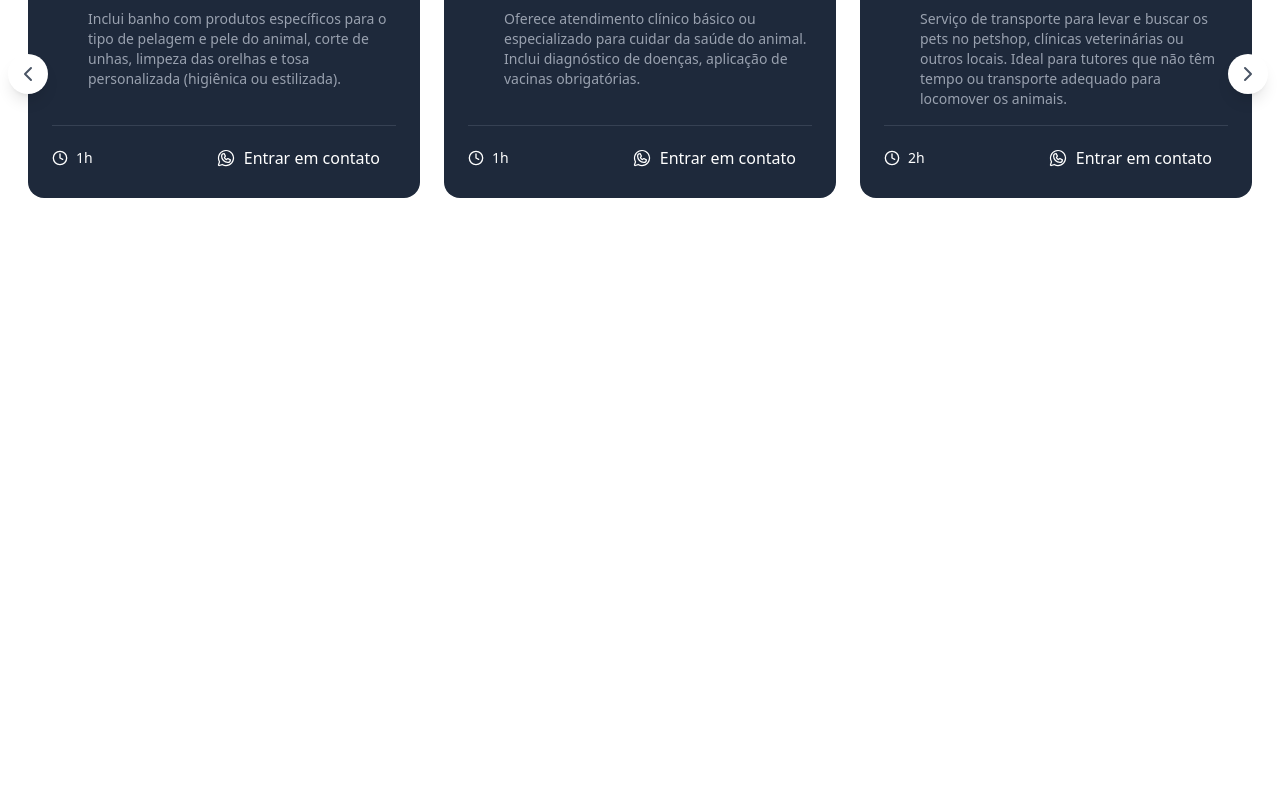
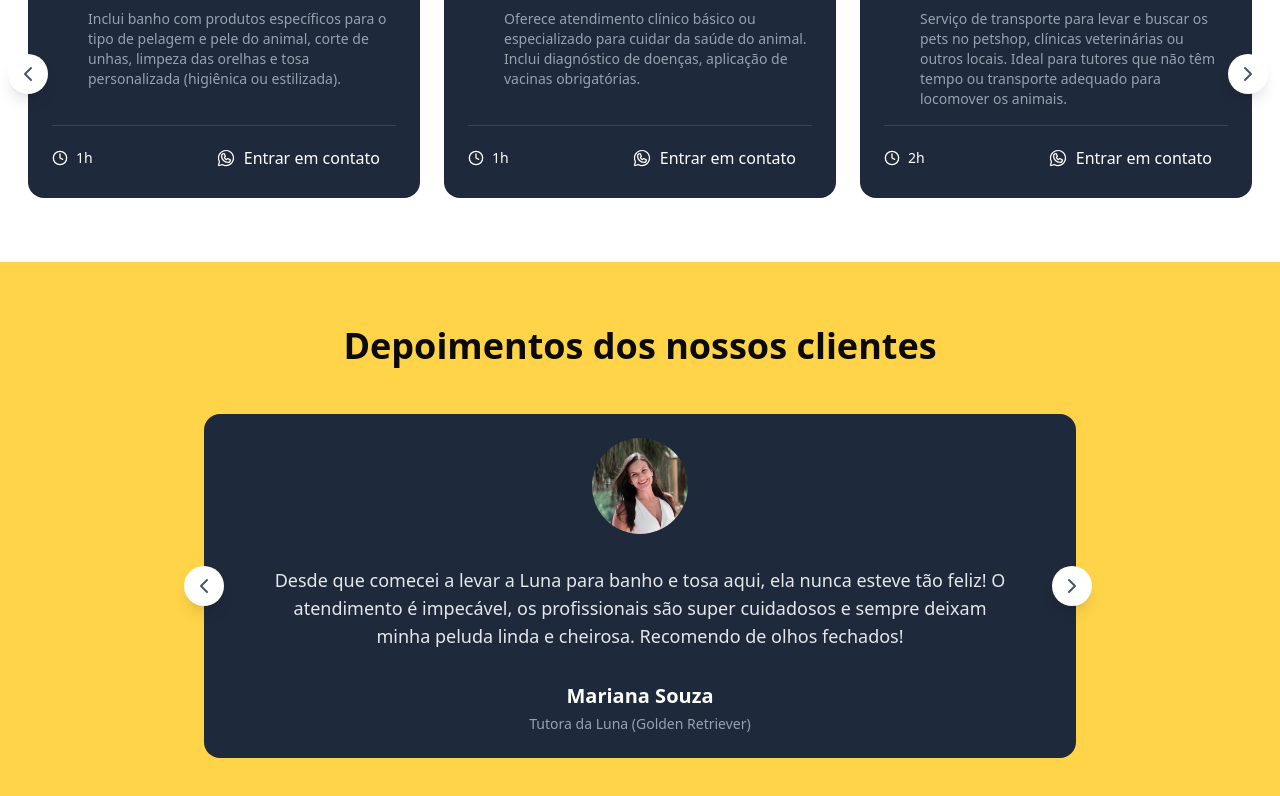
Before and after one commit to Leonardo-Maciel-S/petshop-next-js, a Next.js app: page / in a window 1280 px wide. Shown: the part 1230-2026 px from the top of the page. Before the commit the page ends 1492 px from the top, so only its background shows below. Built offline with nearby package versions, Linux system fonts and the light colour scheme.

Commit message:
create: completed testimonials section

```diff
--- a/src/app/_components/services.tsx
+++ b/src/app/_components/services.tsx
@@ -123,14 +123,14 @@
             </div>
 
             <button
-              className=" bg-white flex items-center justify-center rounded-full shadow-lg size-10 absolute left-3 -translate-y-1/2 -translate-x-1/2 top-1/2 z-10"
+              className=" bg-white flex items-center justify-center rounded-full shadow-lg size-10 absolute left-3 -translate-y-1/2 -translate-x-1/2 top-1/2 z-10 cursor-pointer"
               onClick={scrollPrev}
             >
               <ChevronLeft className="size-6 text-gray-600" />
             </button>
 
             <button
-              className=" bg-white flex items-center justify-center rounded-full shadow-lg size-10 absolute -right-1 -translate-y-1/2 top-1/2 z-10"
+              className=" bg-white flex items-center justify-center rounded-full shadow-lg size-10 absolute -right-1 -translate-y-1/2 top-1/2 z-10 cursor-pointer"
               onClick={scrollNext}
             >
               <ChevronRight className="size-6 text-gray-600" />
--- /dev/null
+++ b/src/app/_components/testimonials.tsx
@@ -0,0 +1,103 @@
+"use client";
+
+import useEmblaCarousel from "embla-carousel-react";
+import { ChevronLeft, ChevronRight } from "lucide-react";
+import tutor1 from "./../../../public/tutor1.png";
+import tutor2 from "./../../../public/tutor2.png";
+import Image from "next/image";
+
+const testimonials = [
+  {
+    content:
+      "Desde que comecei a levar a Luna para banho e tosa aqui, ela nunca esteve tão feliz! O atendimento é impecável, os profissionais são super cuidadosos e sempre deixam minha peluda linda e cheirosa. Recomendo de olhos fechados!",
+    author: "Mariana Souza",
+    role: "Tutora da Luna (Golden Retriever)",
+    image: tutor2,
+  },
+  {
+    content:
+      "O serviço de hotel para pets foi uma experiência incrível! Precisei viajar e fiquei tranquilo sabendo que o Thor estava sendo bem cuidado. Recebi fotos e atualizações diárias, e ele voltou para casa super feliz! Sem dúvida, o melhor petshop da região.",
+    author: "Rafael",
+    role: "Tutor do Thor (Bulldog Francês)",
+    image: tutor1,
+  },
+  {
+    content:
+      "Meus gatos nunca gostaram de sair de casa, mas o atendimento nesse petshop fez toda a diferença. A equipe é muito paciente e cuidadosa, e o serviço de banho especializado para felinos foi maravilhoso! Agora sei onde confiar o cuidado deles.",
+    author: "Camila fernandes",
+    role: "Tutora da Mel e do Max",
+    image: tutor2,
+  },
+];
+
+export default function Testimonials() {
+  const [emblaRef, emblaApi] = useEmblaCarousel({
+    loop: false,
+    slidesToScroll: 1,
+  });
+
+  const scrollPrev = () => {
+    emblaApi?.scrollPrev();
+  };
+
+  const scrollNext = () => {
+    emblaApi?.scrollNext();
+  };
+
+  return (
+    <section className="bg-[#ffd449] py-16">
+      <div className="container mx-auto px-4">
+        <div>
+          <h2 className="text-4xl font-bold mb-12 text-center">
+            Depoimentos dos nossos clientes
+          </h2>
+
+          <div className="relative max-w-4xl mx-auto">
+            <div className="overflow-hidden" ref={emblaRef}>
+              <div className="flex">
+                {testimonials.map((item, index) => (
+                  <div key={index} className="flex-[0_0_100%] min-w-0 px-3 ">
+                    <article className="bg-[#1e293b] text-white rounded-2xl p-6 space-y-4 h-full flex flex-col">
+                      <div className="flex-1 items-start justify-between">
+                        <div className="px-10 flex gap-8 justify-center items-center flex-col ">
+                          <Image
+                            className="size-24 rounded-full object-cover"
+                            src={item.image}
+                            alt="foto do tutor"
+                          />
+
+                          <p className="text-center select-none text-lg text-gray-200">
+                            {item.content}
+                          </p>
+
+                          <div className="flex flex-col gap-1 items-center">
+                            <p className="font-bold text-xl">{item.author}</p>
+                            <p className="text-sm text-gray-400">{item.role}</p>
+                          </div>
+                        </div>
+                      </div>
+                    </article>
+                  </div>
+                ))}
+              </div>
+            </div>
+
+            <button
+              className=" bg-white flex items-center justify-center rounded-full shadow-lg size-10 absolute left-3 -translate-y-1/2 -translate-x-1/2 top-1/2 z-10 cursor-pointer"
+              onClick={scrollPrev}
+            >
+              <ChevronLeft className="size-6 text-gray-600" />
+            </button>
+
+            <button
+              className=" bg-white flex items-center justify-center rounded-full shadow-lg size-10 absolute -right-1 -translate-y-1/2 top-1/2 z-10 cursor-pointer"
+              onClick={scrollNext}
+            >
+              <ChevronRight className="size-6 text-gray-600" />
+            </button>
+          </div>
+        </div>
+      </div>
+    </section>
+  );
+}
--- a/src/app/page.tsx
+++ b/src/app/page.tsx
@@ -1,6 +1,7 @@
 import About from "./_components/about";
 import Hero from "./_components/hero";
 import Services from "./_components/services";
+import Testimonials from "./_components/testimonials";
 
 export default function Page() {
   return (
@@ -8,6 +9,7 @@
       <Hero />
       <About />
       <Services />
+      <Testimonials />
     </main>
   );
 }
```
Also changed, not shown: public/tutor2.png (added).
